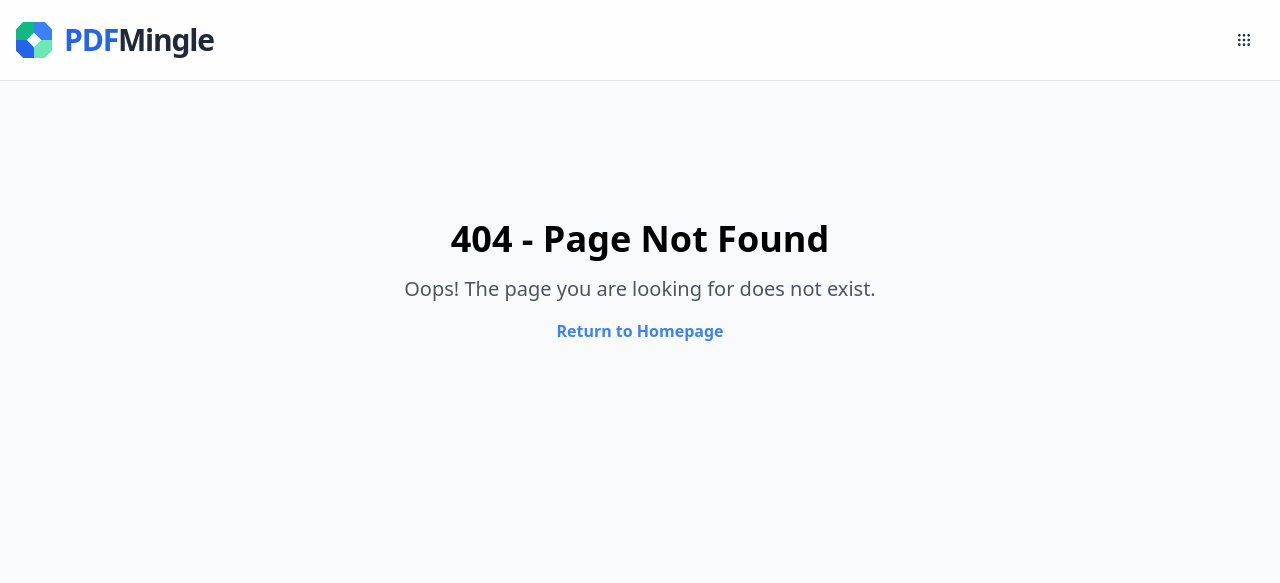
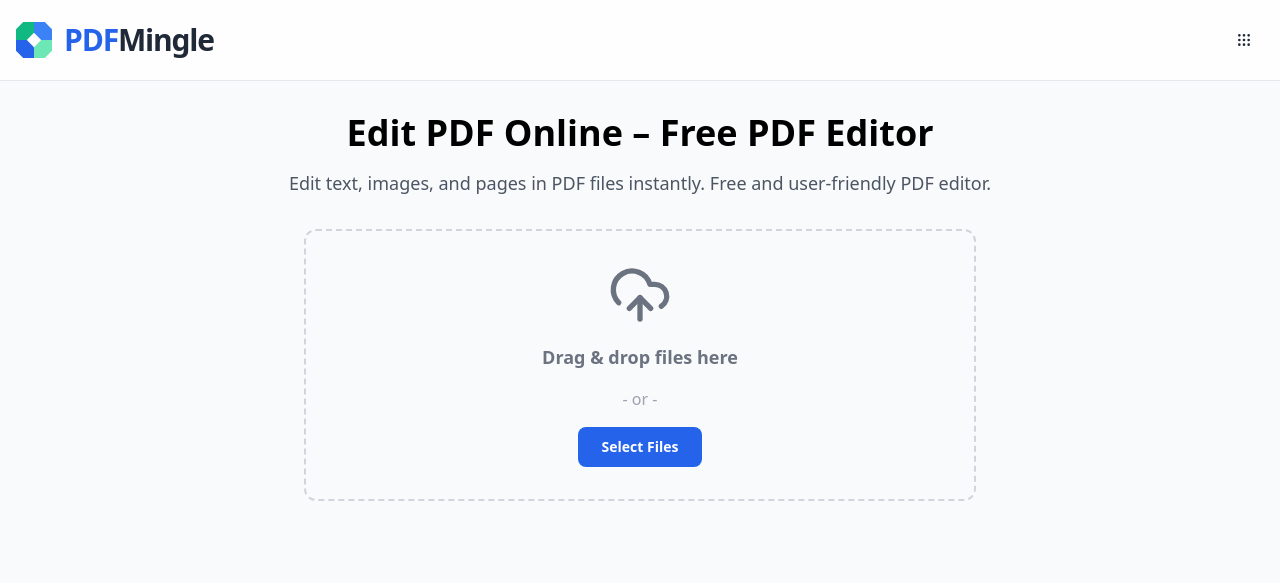
Before and after one commit to widhia-solanki/Pdfmingle, a Next.js app: page /edit-pdf in a window 1280 px wide. Before the commit this address had no page. Shown: the top 583 px of the page. Built offline with nearby package versions, Linux system fonts and the light colour scheme.

Commit message:
Create edit-pdf.tsx

```diff
--- /dev/null
+++ b/src/pages/edit-pdf.tsx
@@ -0,0 +1,128 @@
+// src/pages/edit-pdf.tsx
+
+import React, { useState, useCallback } from 'react';
+import { NextPage } from 'next';
+import { NextSeo } from 'next-seo';
+import { ToolUploader } from '@/components/ToolUploader';
+import { ToolProcessor } from '@/components/ToolProcessor';
+import { ToolDownloader } from '@/components/ToolDownloader';
+import { PdfEditor } from '@/components/tools/PdfEditor';
+import { EditorToolbar, EditMode } from '@/components/tools/EditorToolbar';
+import { applyEditsToPdf, TextObject } from '@/lib/pdf/edit';
+import { Button } from '@/components/ui/button';
+import { tools } from '@/constants/tools';
+import { useToast } from '@/hooks/use-toast';
+
+type Status = 'idle' | 'editing' | 'processing' | 'success' | 'error';
+
+const EditPdfPage: NextPage = () => {
+  const tool = tools['edit-pdf'];
+  const { toast } = useToast();
+
+  const [file, setFile] = useState<File | null>(null);
+  const [status, setStatus] = useState<Status>('idle');
+  const [error, setError] = useState<string | null>(null);
+
+  // Editor-specific state
+  const [currentPage, setCurrentPage] = useState(0); // Show page 1 by default
+  const [textObjects, setTextObjects] = useState<TextObject[]>([]);
+  const [editMode, setEditMode] = useState<EditMode>('select');
+
+  const [downloadUrl, setDownloadUrl] = useState<string>('');
+  const [processedFileName, setProcessedFileName] = useState('');
+
+  const handleFileSelected = (files: File[]) => {
+    if (files.length > 0) {
+      setFile(files[0]);
+      setStatus('editing'); // Go directly to the editor screen
+    }
+  };
+
+  const handleProcess = async () => {
+    if (!file) return;
+    setStatus('processing');
+    try {
+      const pdfBytes = await applyEditsToPdf(file, textObjects);
+      const blob = new Blob([pdfBytes], { type: 'application/pdf' });
+      const url = URL.createObjectURL(blob);
+      setDownloadUrl(url);
+      setProcessedFileName(`edited_${file.name}`);
+      setStatus('success');
+      toast({ title: 'Success!', description: 'Your PDF has been saved.' });
+    } catch (err) {
+      setError('An error occurred while saving your PDF.');
+      setStatus('error');
+    }
+  };
+
+  const handleStartOver = useCallback(() => {
+    setFile(null);
+    setStatus('idle');
+    setTextObjects([]);
+    setCurrentPage(0);
+    setEditMode('select');
+    if (downloadUrl) URL.revokeObjectURL(downloadUrl);
+  }, [downloadUrl]);
+
+  return (
+    <>
+      <NextSeo
+        title={tool.metaTitle}
+        description={tool.metaDescription}
+        canonical={`https://pdfmingle.net/${tool.value}`}
+      />
+      <main className="container mx-auto px-4 py-8">
+        {status === 'idle' && (
+          <div className="text-center">
+            <h1 className="text-4xl font-bold mb-4">{tool.h1}</h1>
+            <p className="text-lg text-gray-600 mb-8">{tool.description}</p>
+            <ToolUploader
+              onFilesSelected={handleFileSelected}
+              acceptedFileTypes={{ 'application/pdf': ['.pdf'] }}
+              selectedFiles={file ? [file] : []}
+              isMultiFile={false}
+              error={error}
+              onProcess={() => {}}
+              actionButtonText="Edit PDF"
+            />
+          </div>
+        )}
+
+        {status === 'editing' && file && (
+          <div className="flex flex-col items-center gap-6">
+            <h1 className="text-3xl font-bold">Edit PDF</h1>
+            <EditorToolbar mode={editMode} onModeChange={setEditMode} />
+            <div className="w-full max-w-4xl mx-auto">
+              <PdfEditor
+                file={file}
+                pageIndex={currentPage}
+                textObjects={textObjects}
+                onTextObjectsChange={setTextObjects}
+                mode={editMode}
+              />
+            </div>
+            <div className="flex gap-4">
+              <Button size="lg" variant="outline" onClick={handleStartOver}>
+                Start Over
+              </Button>
+              <Button size="lg" onClick={handleProcess} className="bg-red-500 hover:bg-red-600">
+                Save Changes
+              </Button>
+            </div>
+          </div>
+        )}
+
+        {status === 'processing' && <ToolProcessor />}
+        {status === 'success' && <ToolDownloader downloadUrl={downloadUrl} onStartOver={handleStartOver} filename={processedFileName} />}
+        {status === 'error' && (
+           <div className="text-center p-8">
+             <p className="text-red-500 font-semibold mb-4">{error}</p>
+             <Button onClick={handleStartOver} variant="outline">Try Again</Button>
+           </div>
+        )}
+      </main>
+    </>
+  );
+};
+
+export default EditPdfPage;
```
